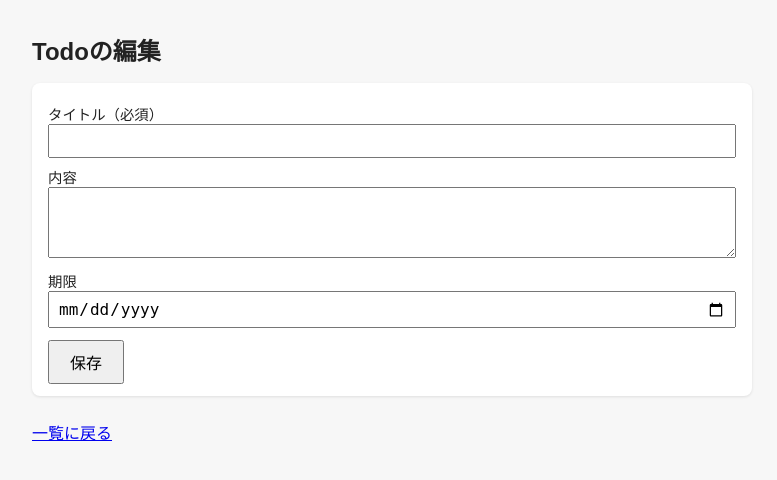
After one commit to risa-harapeko/todo-app, a Flask app: template templates/edit.html in a window 1280 px wide. The commit adds this page. Shown: the top 480 px of the page, without its empty margins (248-1025 px from the left). Run offline with Flask 3, Linux system fonts and the light colour scheme; the template is opened without the code that fills it, so the values that code supplies are empty.

Commit message:
Todo編集機能を追加
Co-Authored-By: Claude Opus 5.5 <noreply@anthropic.com>

```diff
--- a/app.py
+++ b/app.py
@@ -4,7 +4,7 @@ from datetime import datetime, timedelta, timezone
 
 import gspread
 from dotenv import load_dotenv
-from flask import Flask, redirect, render_template, request, url_for
+from flask import Flask, abort, redirect, render_template, request, url_for
 
 load_dotenv()
 
@@ -55,5 +55,37 @@ def add():
     return redirect(url_for("index"))
 
 
+@app.route("/edit/<int:todo_id>", methods=["GET", "POST"])
+def edit(todo_id):
+    ws = get_worksheet()
+    todos = ws.get_all_records()
+
+    # 1行目は見出しなので、データのi番目はシートの i+2 行目
+    for i, t in enumerate(todos):
+        if str(t["id"]) == str(todo_id):
+            todo, row = t, i + 2
+            break
+    else:
+        abort(404)
+
+    if request.method == "GET":
+        return render_template("edit.html", todo=todo)
+
+    title = request.form.get("title", "").strip()
+    content = request.form.get("content", "").strip()
+    due_date = request.form.get("due_date", "")
+
+    if not title:
+        form_todo = {**todo, "title": title, "content": content, "due_date": due_date}
+        return render_template(
+            "edit.html", todo=form_todo, error="タイトルを入力してください。"
+        ), 400
+
+    now = datetime.now(JST).strftime("%Y-%m-%d %H:%M:%S")
+    # B〜D列(title, content, due_date)とF列(updated_at)を書き換え、E列(created_at)はそのまま
+    ws.update(range_name=f"B{row}:F{row}", values=[[title, content, due_date, todo["created_at"], now]])
+    return redirect(url_for("index"))
+
+
 if __name__ == "__main__":
     app.run(debug=True)
--- /dev/null
+++ b/static/style.css
@@ -0,0 +1,12 @@
+body { font-family: sans-serif; max-width: 720px; margin: 0 auto; padding: 16px; background: #f7f7f7; color: #222; }
+h1 { font-size: 1.5rem; }
+.todo { background: #fff; border-radius: 8px; padding: 12px 16px; margin-bottom: 12px; box-shadow: 0 1px 3px rgba(0,0,0,.1); }
+.todo h2 { font-size: 1.1rem; margin: 0 0 4px; }
+.todo p { margin: 4px 0; white-space: pre-wrap; }
+.meta { font-size: .85rem; color: #666; display: flex; justify-content: space-between; gap: 8px; }
+.empty { color: #666; }
+.add-form { background: #fff; border-radius: 8px; padding: 12px 16px; margin-bottom: 24px; box-shadow: 0 1px 3px rgba(0,0,0,.1); }
+.add-form label { display: block; font-size: .9rem; margin-top: 8px; }
+.add-form input, .add-form textarea { width: 100%; box-sizing: border-box; padding: 6px 8px; font-size: 1rem; }
+.add-form button { margin-top: 12px; padding: 8px 20px; font-size: 1rem; }
+.error { color: #c00; margin: 0 0 8px; }
--- /dev/null
+++ b/templates/edit.html
@@ -0,0 +1,25 @@
+<!doctype html>
+<html lang="ja">
+<head>
+  <meta charset="utf-8">
+  <meta name="viewport" content="width=device-width, initial-scale=1">
+  <title>Todoの編集</title>
+  <link rel="stylesheet" href="{{ url_for('static', filename='style.css') }}">
+</head>
+<body>
+  <h1>Todoの編集</h1>
+
+  <form class="add-form" method="post" action="{{ url_for('edit', todo_id=todo.id) }}">
+    {% if error %}<p class="error">{{ error }}</p>{% endif %}
+    <label for="title">タイトル（必須）</label>
+    <input id="title" name="title" value="{{ todo.title }}" required>
+    <label for="content">内容</label>
+    <textarea id="content" name="content" rows="3">{{ todo.content }}</textarea>
+    <label for="due_date">期限</label>
+    <input id="due_date" name="due_date" type="date" value="{{ todo.due_date }}">
+    <button type="submit">保存</button>
+  </form>
+
+  <a href="{{ url_for('index') }}">一覧に戻る</a>
+</body>
+</html>
```
Also changed, not shown: templates/index.html (+3 -15 lines).
